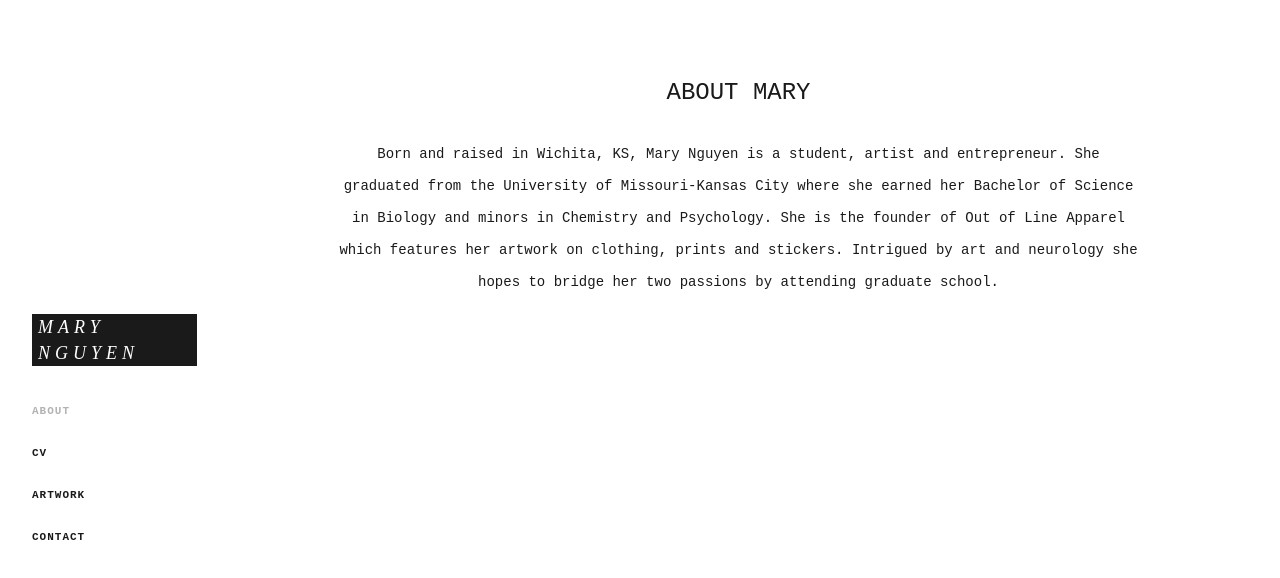
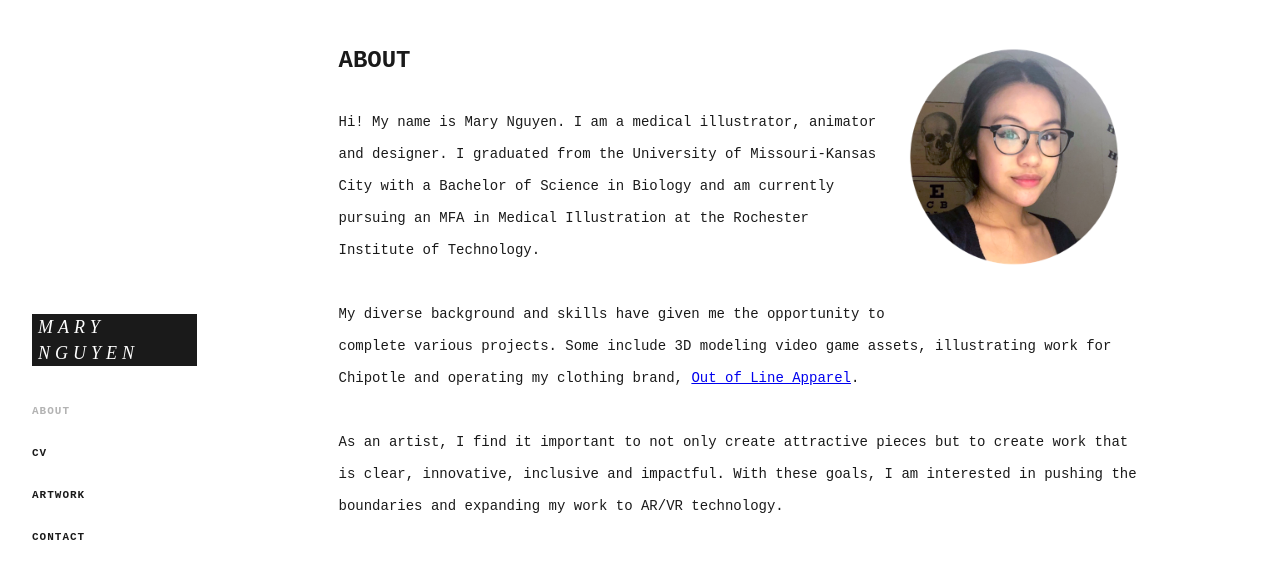
Before and after one commit to vincentvpham/mmarynguyen, a Gatsby site: page /about in a window 1280 px wide. Built offline with nearby package versions, Linux system fonts and the light colour scheme; Gatsby itself is replaced by a stand-in of ours.

Commit message:
update about

```diff
--- a/src/pages/about.js
+++ b/src/pages/about.js
@@ -1,20 +1,45 @@
-import React from 'react'
+import React from 'react';
 
-import Layout from '../components/layout'
+import Layout from '../components/layout';
 
-import '../styles/about.scss'
+import aboutPicture from './about.png';
+
+import '../styles/about.scss';
 
 const AboutPage = () => (
   <Layout>
     <div className="about">
       <div>
-        <h1>About Mary</h1>
+        <img className="mary" src={aboutPicture} alt="about mary" />
+        <h1>About</h1>
         <div className="description">
-          Born and raised in Wichita, KS, Mary Nguyen is a student, artist and entrepreneur. She graduated from the University of Missouri-Kansas City where she earned her Bachelor of Science in Biology and minors in Chemistry and Psychology. She is the founder of Out of Line Apparel which features her artwork on clothing, prints and stickers. Intrigued by art and neurology she hopes to bridge her two passions by attending graduate school.
+          Hi! My name is Mary Nguyen. I am a medical illustrator, animator and
+          designer. I graduated from the University of Missouri-Kansas City with
+          a Bachelor of Science in Biology and am currently pursuing an MFA in
+          Medical Illustration at the Rochester Institute of Technology.
+        </div>
+        <div className="description">
+          My diverse background and skills have given me the opportunity to
+          complete various projects. Some include 3D modeling video game assets,
+          illustrating work for Chipotle and operating my clothing brand,{' '}
+          <a
+            href="https://www.outoflineapparel.com"
+            target="_blank"
+            rel="noreferrer"
+          >
+            Out of Line Apparel
+          </a>
+          .
+        </div>
+        <div className="description">
+          As an artist, I find it important to not only create attractive pieces
+          but to create work that is clear, innovative, inclusive and impactful.
+          With these goals, I am interested in pushing the boundaries and
+          expanding my work to AR/VR technology.
         </div>
       </div>
     </div>
   </Layout>
-)
+);
 
-export default AboutPage
+export default AboutPage;
--- a/src/styles/about.scss
+++ b/src/styles/about.scss
@@ -1,20 +1,18 @@
 .about {
   font-family: Courier New, Courier, monospace;
-  text-align: center;
   display: flex;
   justify-content: center;
 
-  img {
-    max-height: 500px;
-    margin-block-end: 0;
+  img.mary {
+    float: right;
+    height: 250px;
   }
 
   h1 {
     font-family: Courier New, Courier, monospace;
     text-transform: uppercase;
-    text-align: center;
-    margin: 48px 0 32px;
-    font-weight: 300;
+    margin: 16px 0 32px;
+    font-weight: bold;
     font-size: 24px;
   }
 
@@ -22,5 +20,6 @@
     line-height: 32px;
     font-size: 14px;
     max-width: 800px;
+    margin-bottom: 32px;
   }
 }
```
Also changed, not shown: src/pages/about.png (added).
